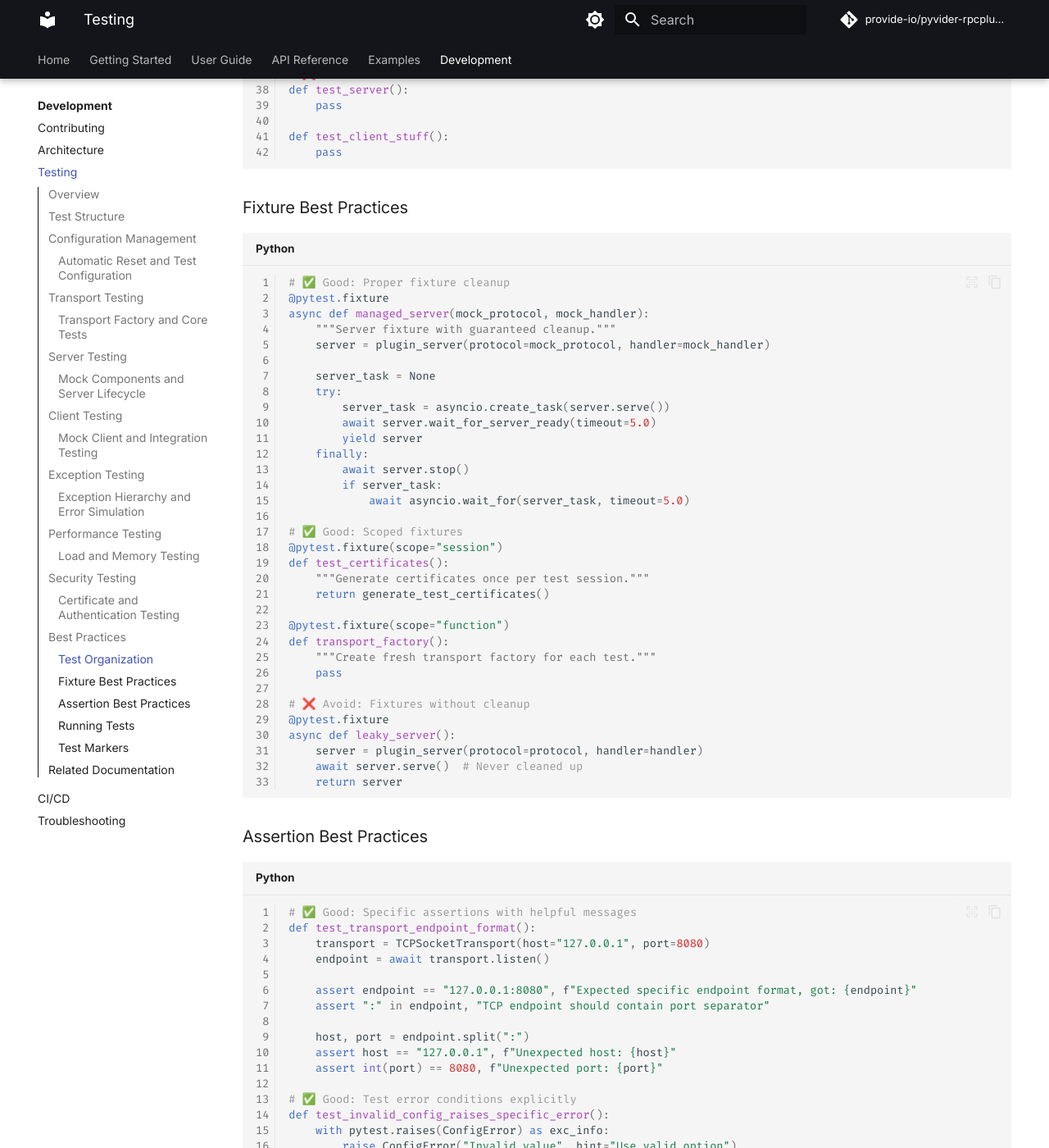
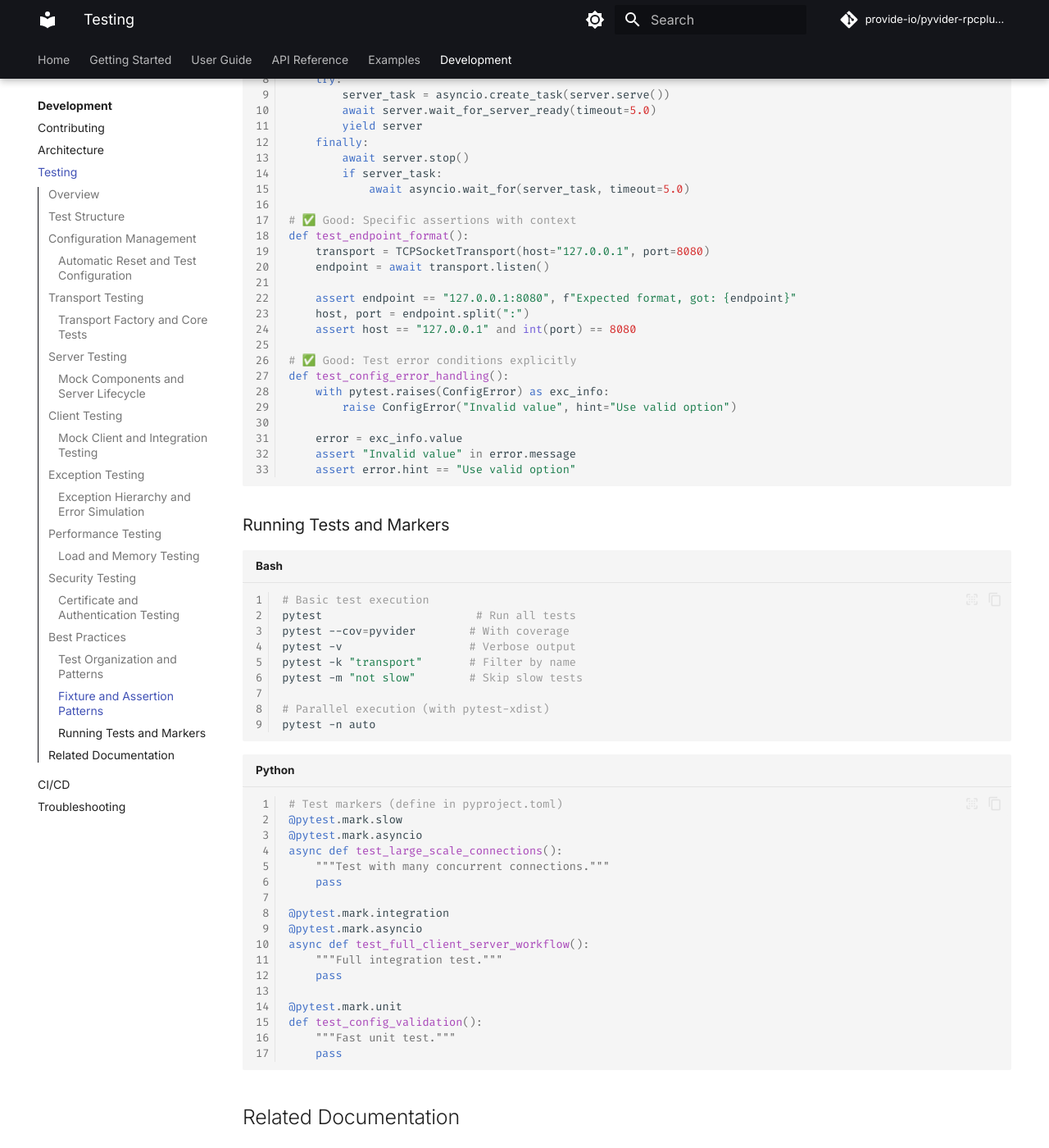
Before and after one commit to provide-io/pyvider-rpcplugin, an MkDocs documentation site: the page built from docs/development/testing.md, in a window 1280 px wide and 1400 px high, scrolled down 12480 px. Shown: the whole window at 82% size. Built offline with MkDocs 1.6.1 and Material for MkDocs 9.7.7, drawn with Linux system fonts in a browser that asks for light colours; comment, search, counter and statistics services are not loaded; the version menu is left out; some of the changed text lies outside the part shown.

Commit message:
🔼⚙️ [skip ci] auto-commit

````diff
--- a/docs/development/testing.md
+++ b/docs/development/testing.md
@@ -574,54 +574,34 @@
 
 ## Best Practices
 
-### Test Organization
+### Test Organization and Patterns
 
 ```python
-# ✅ Good: Organize tests by component and functionality
+# ✅ Good: Organize tests by component with descriptive names
 class TestUnixSocketTransport:
     """Test suite for Unix socket transport."""
 
     @pytest.mark.asyncio
     async def test_basic_lifecycle(self, transport_factory):
-        """Test basic Unix socket lifecycle."""
+        """Test Unix socket creation and cleanup."""
         pass
 
     @pytest.mark.asyncio
     async def test_permission_handling(self, transport_factory):
-        """Test file permission handling."""
+        """Test file permission validation."""
         pass
 
-    @pytest.mark.asyncio
-    async def test_error_conditions(self, transport_factory):
-        """Test error scenarios."""
-        pass
-
-class TestTCPSocketTransport:
-    """Test suite for TCP socket transport."""
-
-    @pytest.mark.asyncio
-    async def test_port_assignment(self, transport_factory):
-        """Test port assignment logic."""
-        pass
-
-# ✅ Good: Use descriptive test names
+# ✅ Good: Descriptive test names
 @pytest.mark.asyncio
 async def test_server_starts_successfully_with_unix_transport():
     pass
 
-@pytest.mark.asyncio
-async def test_client_retries_connection_on_handshake_timeout():
-    pass
-
-# ❌ Avoid: Generic or unclear test names
+# ❌ Avoid: Generic test names
 def test_server():
-    pass
-
-def test_client_stuff():
     pass
 ```
 
-### Fixture Best Practices
+### Fixture and Assertion Patterns
 
 ```python
 # ✅ Good: Proper fixture cleanup
@@ -629,8 +609,8 @@
 async def managed_server(mock_protocol, mock_handler):
     """Server fixture with guaranteed cleanup."""
     server = plugin_server(protocol=mock_protocol, handler=mock_handler)
+    server_task = None
 
-    server_task = None
     try:
         server_task = asyncio.create_task(server.serve())
         await server.wait_for_server_ready(timeout=5.0)
@@ -640,96 +620,45 @@
         if server_task:
             await asyncio.wait_for(server_task, timeout=5.0)
 
-# ✅ Good: Scoped fixtures
-@pytest.fixture(scope="session")
-def test_certificates():
-    """Generate certificates once per test session."""
-    return generate_test_certificates()
-
-@pytest.fixture(scope="function")
-def transport_factory():
-    """Create fresh transport factory for each test."""
-    pass
-
-# ❌ Avoid: Fixtures without cleanup
-@pytest.fixture
-async def leaky_server():
-    server = plugin_server(protocol=protocol, handler=handler)
-    await server.serve()  # Never cleaned up
-    return server
-```
-
-### Assertion Best Practices
-
-```python
-# ✅ Good: Specific assertions with helpful messages
-def test_transport_endpoint_format():
+# ✅ Good: Specific assertions with context
+def test_endpoint_format():
     transport = TCPSocketTransport(host="127.0.0.1", port=8080)
     endpoint = await transport.listen()
 
-    assert endpoint == "127.0.0.1:8080", f"Expected specific endpoint format, got: {endpoint}"
-    assert ":" in endpoint, "TCP endpoint should contain port separator"
-
+    assert endpoint == "127.0.0.1:8080", f"Expected format, got: {endpoint}"
     host, port = endpoint.split(":")
-    assert host == "127.0.0.1", f"Unexpected host: {host}"
-    assert int(port) == 8080, f"Unexpected port: {port}"
+    assert host == "127.0.0.1" and int(port) == 8080
 
 # ✅ Good: Test error conditions explicitly
-def test_invalid_config_raises_specific_error():
+def test_config_error_handling():
     with pytest.raises(ConfigError) as exc_info:
         raise ConfigError("Invalid value", hint="Use valid option")
 
     error = exc_info.value
     assert "Invalid value" in error.message
     assert error.hint == "Use valid option"
-
-# ❌ Avoid: Vague assertions
-def test_something():
-    result = do_something()
-    assert result  # What should result be?
-    assert len(result) > 0  # Why should it be non-empty?
 ```
 
-### Running Tests
+### Running Tests and Markers
 
 ```bash
-# Run all tests
-pytest
+# Basic test execution
+pytest                       # Run all tests
+pytest --cov=pyvider        # With coverage
+pytest -v                   # Verbose output
+pytest -k "transport"       # Filter by name
+pytest -m "not slow"        # Skip slow tests
 
-# Run with coverage
-pytest --cov=pyvider --cov-report=html
-
-# Run specific test categories
-pytest tests/unit/           # Unit tests only
-pytest tests/integration/    # Integration tests only
-pytest -k "transport"        # Tests matching "transport"
-
-# Run with verbose output
-pytest -v
-
-# Run tests in parallel (if pytest-xdist installed)
+# Parallel execution (with pytest-xdist)
 pytest -n auto
-
-# Run with specific markers
-pytest -m "asyncio"          # Only async tests
-pytest -m "not slow"         # Skip slow tests
 ```
 
-### Test Markers
-
 ```python
-# Define custom markers in pytest.ini or pyproject.toml
-# [tool.pytest.ini_options]
-# markers = [
-#     "slow: marks tests as slow (deselect with '-m \"not slow\"')",
-#     "integration: marks tests as integration tests",
-#     "unit: marks tests as unit tests"
-# ]
-
+# Test markers (define in pyproject.toml)
 @pytest.mark.slow
 @pytest.mark.asyncio
 async def test_large_scale_connections():
-    """Test with many concurrent connections - takes time."""
+    """Test with many concurrent connections."""
     pass
 
 @pytest.mark.integration
````
